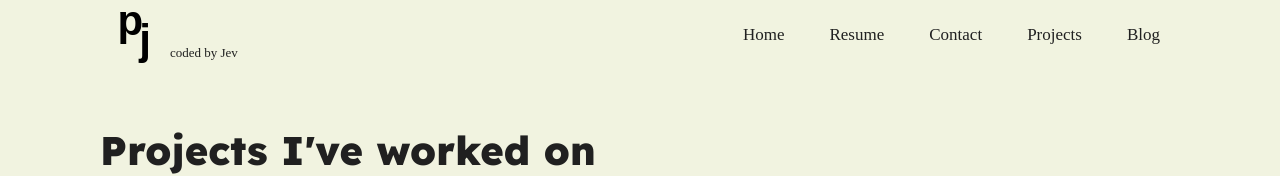
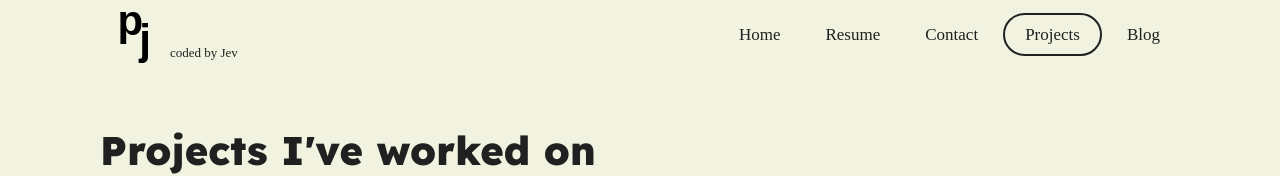
Before and after one commit to jevitapearl/jevitapearl.github.io, a React (Vite) app: page /projects in a window 1280 px wide. Shown: the top 176 px of the page. Built offline with nearby package versions, Linux system fonts and the light colour scheme; a web font is replaced by a local one.

Commit message:
updating new projects

```diff
--- a/src/App.css
+++ b/src/App.css
@@ -59,6 +59,10 @@
            hover:scale-105 transition-transform duration-100 ease-in cursor-pointer;
   }
 
+  .active{
+    @apply text-primary-text rounded-[3rem] border-2 border-primary-text
+  }
+
   /* Responsive Container */
   .layout-container {
     @apply mx-auto w-full px-4
--- a/src/components/Navbar.jsx
+++ b/src/components/Navbar.jsx
@@ -1,4 +1,4 @@
-import { Link } from "react-router-dom";
+import { NavLink } from "react-router-dom";
 import logo from "../assets/logo.svg";
 import { useState } from "react";
 import { GiHamburgerMenu } from "react-icons/gi";
@@ -10,7 +10,7 @@ function Navbar(){
   return(
     <nav className="h-[7rem] font-nav flex justify-between items-center relative">
       <div className="flex">
-        <Link to="/"><img className="h-[7rem]" src={logo} alt="logo" /></Link>
+        <img className="h-[7rem]" src={logo} alt="logo" />
         <span className="text-sm self-end mb-3">coded by Jev</span>
       </div>
 
@@ -18,12 +18,12 @@ function Navbar(){
       <ul className="hidden md:flex justify-around items-center font-extrabold gap-2">
         {["Home", "Resume", "Contact", "Projects", "Blog"].map((item) => (
           <li key={item}>
-            <Link
-              className="text-[1.7rem] px-8 py-4 hover:bg-primary-text hover:text-primary-bg hover:rounded-[3rem] duration-20 transition-all"
+            <NavLink
+              className="text-[1.7rem] px-8 py-4 hover:bg-primary-text hover:text-primary-bg hover:rounded-[3rem] hover:scale-115 duration-20 transition-all"
               to={item === "Home" ? "/" : `/${item.toLowerCase()}`}
             >
               {item}
-            </Link>
+            </NavLink>
           </li>
         ))}
       </ul>
@@ -38,7 +38,7 @@ function Navbar(){
         <ul className="flex flex-col items-center gap-8 text-p">
           {["Home", "Resume", "Contact", "Projects", "Blog"].map((item) => (
             <li key={item} onClick={() => setOpenMenu(false)}>
-              <Link className="text-[2rem]" to={item === "Home" ? "/" : `/${item.toLowerCase()}`}>{item}</Link>
+              <NavLink className="text-[2rem]" to={item === "Home" ? "/" : `/${item.toLowerCase()}`}>{item}</NavLink>
             </li>
           ))}
           <li onClick={() => setOpenMenu(false)} className="mt-4">
--- a/src/data/reactProjects.json
+++ b/src/data/reactProjects.json
@@ -13,5 +13,10 @@
     "title": "To-do app",
     "description": "Now you can ignore tasks digitally.",
     "link": "/react-projects/to-do-app"
+  },
+  {
+    "title": "JP Flix",
+    "description": "Movie information web app built using the OMDb API, designed to display structured movie data including posters, ratings, cast, and release details. Search functionality is currently being added as part of the next update.",
+    "link": "/react-projects/movies"
   }
 ]
```
